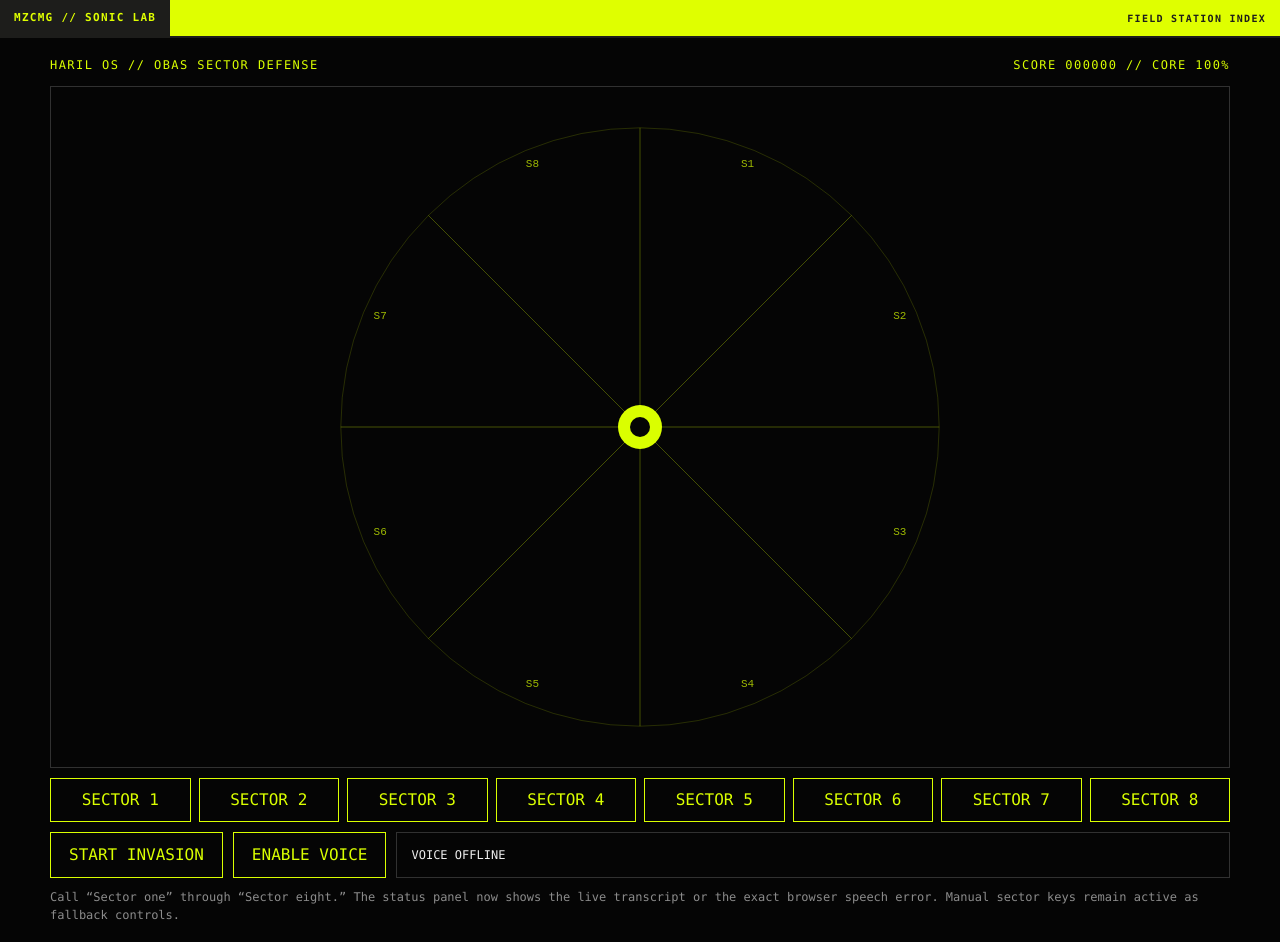
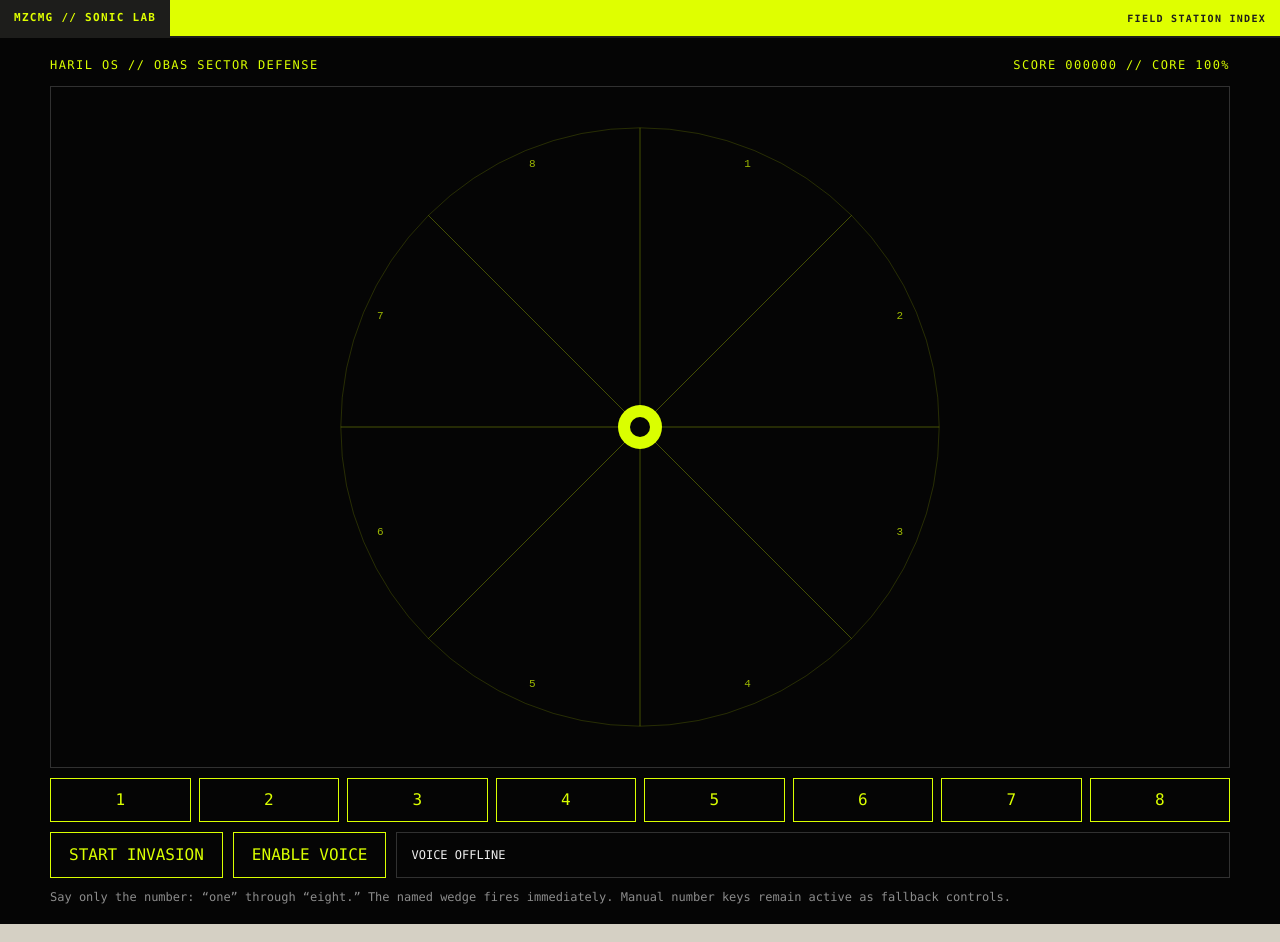
Before and after one commit to matchzimmerman/mz-audio-tools, a Next.js app: page /obas-sector-defense in a window 1280 px wide. Built offline with nearby package versions, Linux system fonts and the light colour scheme.

Commit message:
Simplify OBAS voice trigger to sector numbers

```diff
--- a/app/obas-sector-defense/page.tsx
+++ b/app/obas-sector-defense/page.tsx
@@ -14,12 +14,7 @@ type Blast = { sector: number; life: number };
 function parseSector(text: string) {
   const t = text.toLowerCase().replace(/[^a-z0-9 ]/g, ' ').replace(/\s+/g, ' ').trim();
   for (const [word, n] of Object.entries(WORDS)) {
-    if (
-      t.includes(`sector ${word}`) ||
-      t.includes(`sector ${n}`) ||
-      t === word ||
-      t === String(n)
-    ) return n;
+    if (t === word || t === String(n)) return n;
   }
   return null;
 }
@@ -47,7 +42,7 @@ export default function ObasSectorDefensePage() {
       return true;
     });
     if (hits) setScore((s) => s + hits * 100);
-    setHeard(`SECTOR ${sector} // FIRE`);
+    setHeard(`${sector} // FIRE`);
   }
 
   useEffect(() => {
@@ -65,7 +60,7 @@ export default function ObasSectorDefensePage() {
 
     recognition.onstart = () => {
       setListening(true);
-      setHeard('LISTENING // SAY “SECTOR THREE”');
+      setHeard('LISTENING // SAY “THREE”');
     };
 
     recognition.onresult = (event: any) => {
@@ -82,7 +77,7 @@ export default function ObasSectorDefensePage() {
       if (finalTranscript.trim()) {
         const sector = parseSector(finalTranscript);
         if (sector) fireSector(sector);
-        else setHeard(`${finalTranscript.trim().toUpperCase()} // NO SECTOR MATCH`);
+        else setHeard(`${finalTranscript.trim().toUpperCase()} // NO MATCH`);
       }
     };
 
@@ -123,7 +118,7 @@ export default function ObasSectorDefensePage() {
 
     if (!shouldListenRef.current) {
       shouldListenRef.current = true;
-      setHeard('REQUESTING MICROPHONE // SAY “SECTOR THREE”');
+      setHeard('REQUESTING MICROPHONE // SAY “THREE”');
       try {
         recognition.start();
       } catch (err: any) {
@@ -185,7 +180,7 @@ export default function ObasSectorDefensePage() {
         ctx.fillStyle = 'rgba(218,255,0,.72)';
         ctx.font = '11px monospace';
         ctx.textAlign = 'center';
-        ctx.fillText(`S${i + 1}`, cx + Math.cos(am) * (radius - 18), cy + Math.sin(am) * (radius - 18));
+        ctx.fillText(`${i + 1}`, cx + Math.cos(am) * (radius - 18), cy + Math.sin(am) * (radius - 18));
       }
 
       if (started) {
@@ -270,7 +265,7 @@ export default function ObasSectorDefensePage() {
         <div style={{ display: 'grid', gridTemplateColumns: 'repeat(auto-fit,minmax(120px,1fr))', gap: 8, marginTop: 10 }}>
           {Array.from({ length: 8 }, (_, i) => i + 1).map((n) => (
             <button key={n} onClick={() => fireSector(n)} style={{ minHeight: 44, border: '1px solid #daff00', background: '#050505', color: '#daff00', font: 'inherit', cursor: 'pointer' }}>
-              SECTOR {n}
+              {n}
             </button>
           ))}
         </div>
@@ -288,7 +283,7 @@ export default function ObasSectorDefensePage() {
         </div>
 
         <p style={{ color: '#8c8c8c', fontSize: 12, lineHeight: 1.5, marginTop: 10 }}>
-          Call “Sector one” through “Sector eight.” The status panel now shows the live transcript or the exact browser speech error. Manual sector keys remain active as fallback controls.
+          Say only the number: “one” through “eight.” The named wedge fires immediately. Manual number keys remain active as fallback controls.
         </p>
       </div>
     </main>
```
